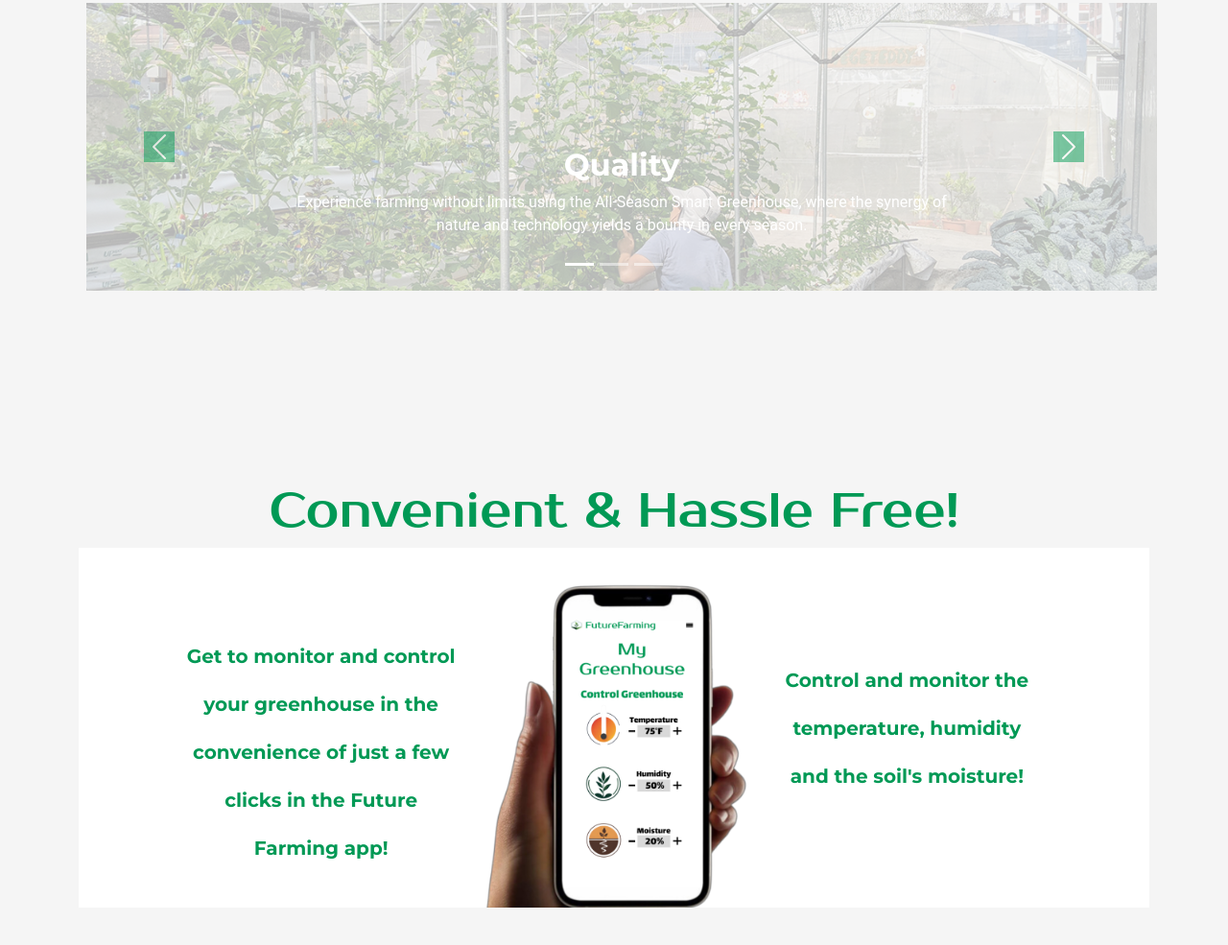
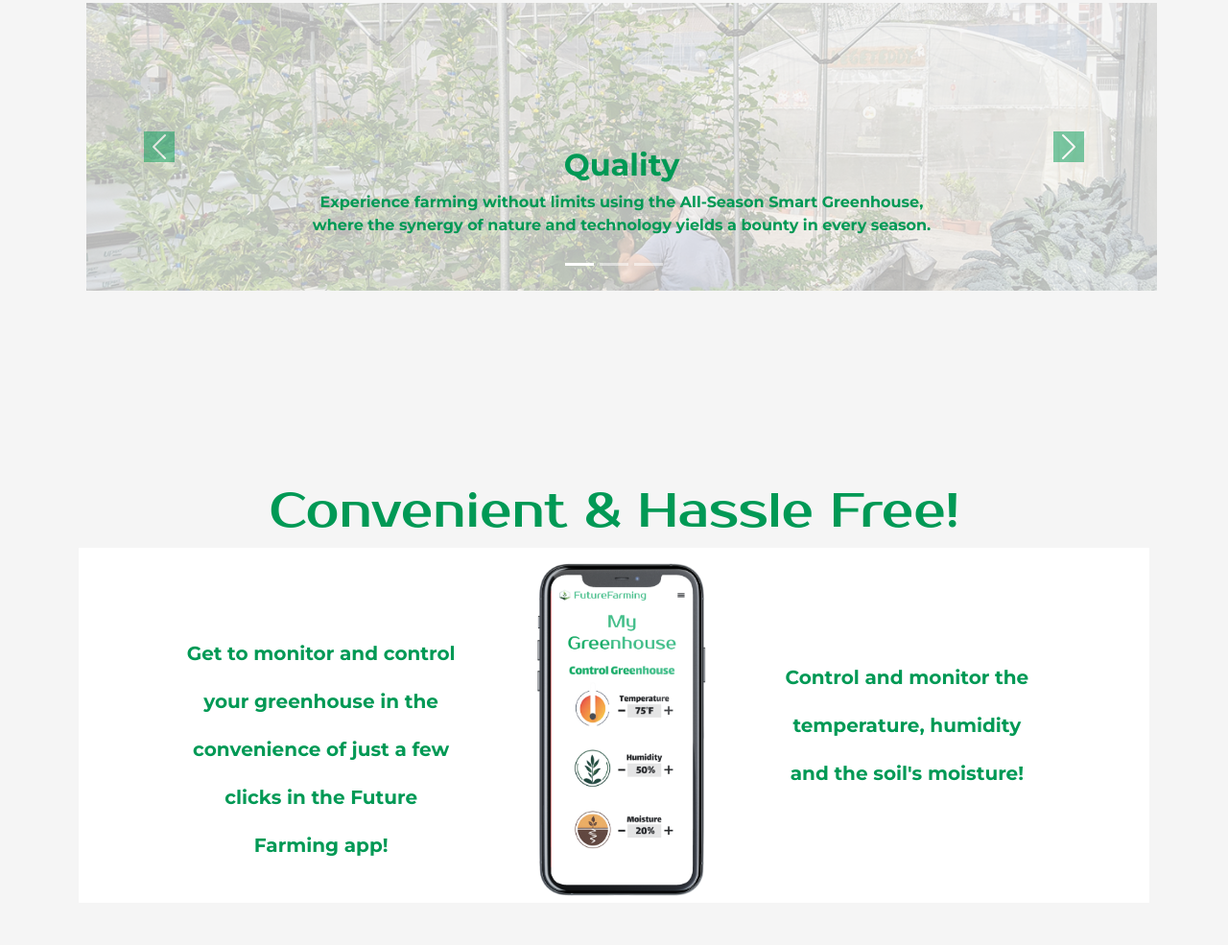
Before and after one commit to Hendrizzzz/Info-Website-Future-Farming-Proposal-, a website: page index.html in a window 1280 px wide. Shown: the part 1005-1990 px from the top of the page at 96% size. Drawn offline with nearby package versions, Linux system fonts and the light colour scheme.

Commit message:
modified:   CSS/styles.css 	new file:   images/flatphone3w.bak.png 	modified:   index.html

```diff
--- a/CSS/styles.css
+++ b/CSS/styles.css
@@ -96,15 +96,20 @@ body h5{
     background-color: #009955;
 }
 
-
-
-
 .carousel-item {
     height: 300px; /* Set the desired height for your images */
 }
 
 .carousel-inner {
     height: 100%;
+}
+
+.carousel-inner p, .carousel-inner h2{
+    color: #009955;
+}
+
+.carousel-inner p{
+    font-family: Montserrat-Bold;
 }
 
 .carousel-item img {
--- a/index.html
+++ b/index.html
@@ -119,7 +119,7 @@
                         </h2>
                     </div>
                     <div class="col-md-4">
-                        <img src="./images/iphone(2).png" alt="This is an image of the monitor page on a phone holding by a hand" class="img-fluid MonitorSection">
+                        <img src="./images/flatphone3w.bak.png" alt="This is an image of the monitor page on a phone holding by a hand" class="img-fluid MonitorSection">
                     </div>
                     <div class="col-md-4">
                         <h2 class="content one right">
```
Also changed, not shown: images/flatphone3w.bak.png (added).
